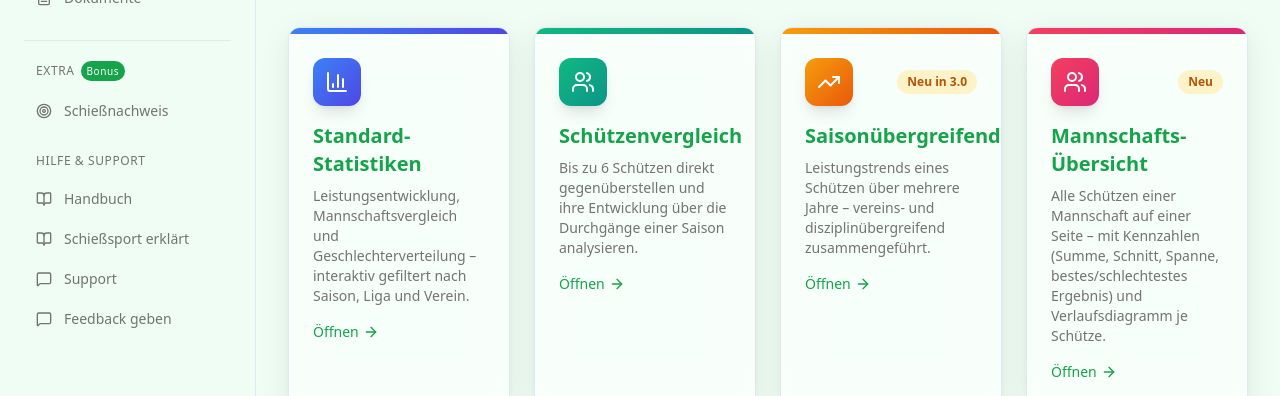
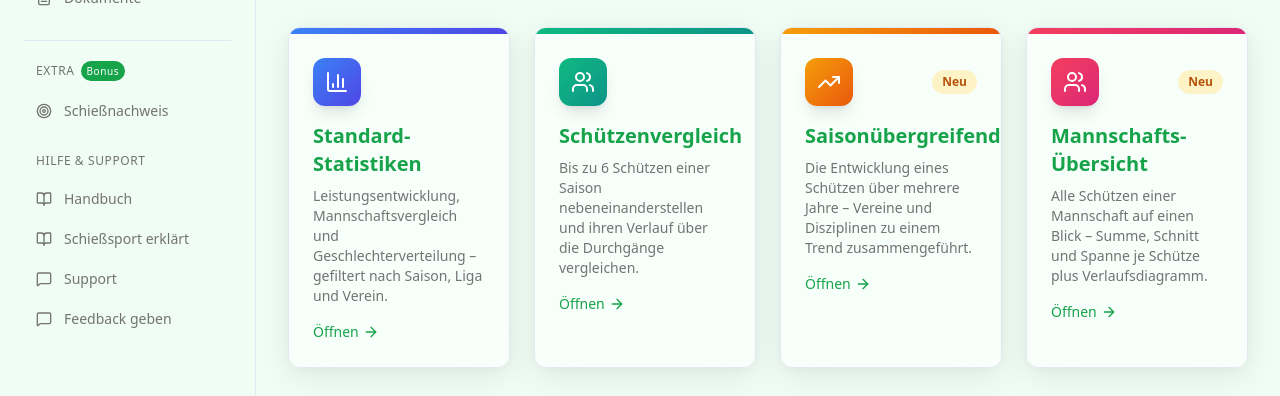
Before and after one commit to Muggy663/rwk-ksv-einbeck, a Next.js app: page /statistik in a window 1280 px wide. Shown: the part 320-716 px from the top of the page. Built offline with nearby package versions, Linux system fonts and the light colour scheme; no server answers.

Commit message:
polish(statistik): Kartentexte der Statistik-Uebersicht gestrafft und Badges vereinheitlicht (Neu statt 'Neu in 3.0')

```diff
--- a/src/app/statistik/page.tsx
+++ b/src/app/statistik/page.tsx
@@ -9,7 +9,7 @@ const cards = [
     href: '/statistik/dashboard',
     icon: BarChart3,
     title: 'Standard-Statistiken',
-    text: 'Leistungsentwicklung, Mannschaftsvergleich und Geschlechterverteilung – interaktiv gefiltert nach Saison, Liga und Verein.',
+    text: 'Leistungsentwicklung, Mannschaftsvergleich und Geschlechterverteilung – gefiltert nach Saison, Liga und Verein.',
     gradient: 'from-blue-500 to-indigo-600',
     glow: 'group-hover:shadow-blue-500/30',
   },
@@ -17,7 +17,7 @@ const cards = [
     href: '/statistik/vergleich',
     icon: Users,
     title: 'Schützenvergleich',
-    text: 'Bis zu 6 Schützen direkt gegenüberstellen und ihre Entwicklung über die Durchgänge einer Saison analysieren.',
+    text: 'Bis zu 6 Schützen einer Saison nebeneinanderstellen und ihren Verlauf über die Durchgänge vergleichen.',
     gradient: 'from-emerald-500 to-teal-600',
     glow: 'group-hover:shadow-emerald-500/30',
   },
@@ -25,16 +25,16 @@ const cards = [
     href: '/statistik/erweitert',
     icon: TrendingUp,
     title: 'Saisonübergreifend',
-    text: 'Leistungstrends eines Schützen über mehrere Jahre – vereins- und disziplinübergreifend zusammengeführt.',
+    text: 'Die Entwicklung eines Schützen über mehrere Jahre – Vereine und Disziplinen zu einem Trend zusammengeführt.',
     gradient: 'from-amber-500 to-orange-600',
     glow: 'group-hover:shadow-amber-500/30',
-    badge: 'Neu in 3.0',
+    badge: 'Neu',
   },
   {
     href: '/statistik/mannschaft',
     icon: Users,
     title: 'Mannschafts-Übersicht',
-    text: 'Alle Schützen einer Mannschaft auf einer Seite – mit Kennzahlen (Summe, Schnitt, Spanne, bestes/schlechtestes Ergebnis) und Verlaufsdiagramm je Schütze.',
+    text: 'Alle Schützen einer Mannschaft auf einen Blick – Summe, Schnitt und Spanne je Schütze plus Verlaufsdiagramm.',
     gradient: 'from-rose-500 to-pink-600',
     glow: 'group-hover:shadow-rose-500/30',
     badge: 'Neu',
@@ -57,7 +57,7 @@ export default function StatistikPage() {
               Statistik-Center
             </h1>
             <p className="mt-1 text-muted-foreground">
-              Auswertungen für Rundenwettkampf und Kreismeisterschaft – von der einzelnen Saison bis zum Mehrjahres-Trend
+              Auswertungen für Rundenwettkampf und Kreismeisterschaft – von der einzelnen Saison bis zum Mehrjahres-Trend.
             </p>
           </div>
         </div>
```
